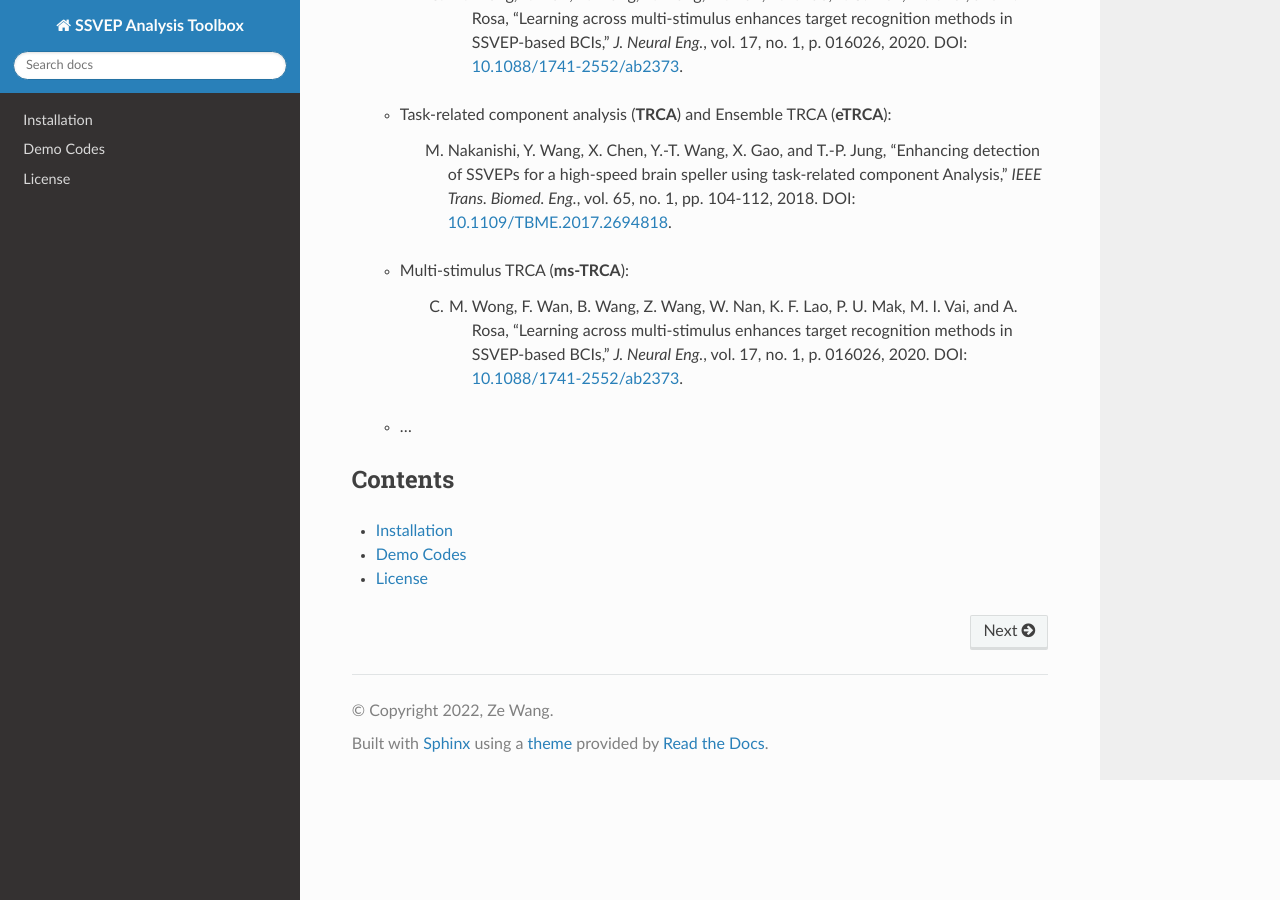
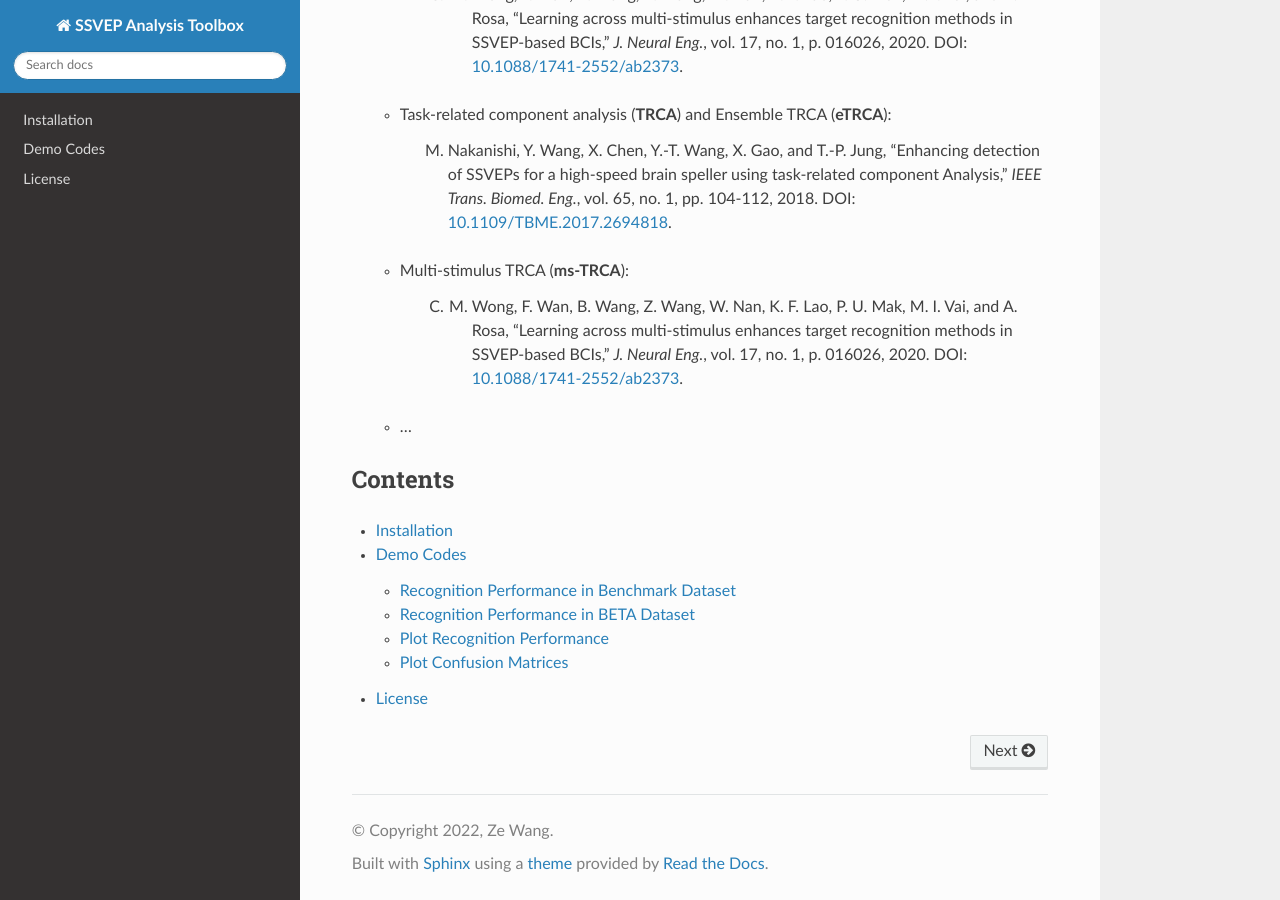
Before and after one commit to pikipity/SSVEP-Analysis-Toolbox, a Sphinx documentation site: the page built from Docs/index.rst, in a window 1280 px wide and 900 px high, scrolled down 1117 px. Built offline with Sphinx 7.4.7 and the Read the Docs theme 2.0.0, drawn with Linux system fonts in a browser that asks for light colours; some of the changed lines change nothing that is shown.

Commit message:
Update Demos.rst

```diff
--- a/Docs/Demos.rst
+++ b/Docs/Demos.rst
@@ -1,2 +1,103 @@
 Demo Codes
 ==========================
+
+Recognition Performance in Benchmark Dataset
+^^^^^^^^^^^^^^^^^^^^^^^^^^^^^^^^^^^^^^^^^^^^^^^
+
+The individual performance on the Benchmark Dataset with various signal lengths is verified in this demo. The classification accuracies, ITRs, training time, testing time, and confusion matrices are verified and stored in :file:`res/benchmarkdataset_res.mat`.
+
+This demo shows the following points:
+
++ How to use the Benchmark Dataset. When you first try this demo, the benchmark dataset will be downloaded in the folder  :file:`2016_Tsinghua_SSVEP_database`.
++ How to create recognition models.
++ How to use the provided evaluator ``BaseEvaluator`` to verify recognition performance.
+
+Note:
+
++ This demo uses ``gen_trials_onedataset_individual_diffsiglen`` to generate evaluation trials used for ``BaseEvaluator``. These trials are used to evaluate indivudal performance on various signal lengths. If your target is not to evaluate these performance, you can follow this function to prepare your own evaluation trials.
++ This demo uses ``cal_performance_onedataset_individual_diffsiglen`` and ``cal_confusionmatrix_onedataset_individual_diffsiglen`` to calculate recognition performance (accuracies and ITRs) and confusion matrices. These two functions are also used to calculate individual performance on various signal lengths. For your own evaluation trials, you can follow these two functions to evaluate your own performance.
++ You can adjust the threading number by changing ``n_jobs`` in ``evaluator.run``. Higher number requires the computer with higher performance. The current demo may occupy mora than 10 hours. You may reduce the number of models or the number of signal lengths to condense the running time.
++ ITRs are related to computational time. Different implementations may lead to different computational time. You may check the recorded testing time to get know the time used for ITR computation. We are also try to optimize implementations to reduce the computational time. For example, the sCCA implemented based on the QR decomposition is faster than the sCCA implemented based on the conventional canonical correlation with the same performance as shown in `"Plot Recognition Performance" demo <#plot-recognition-performance>`_.
+
+Demo file: :file:`demo/benchmarkdataset.py`
+
+.. literalinclude:: ../demo/benchmarkdataset.py
+    :language: python
+
+Recognition Performance in BETA Dataset
+^^^^^^^^^^^^^^^^^^^^^^^^^^^^^^^^^^^^^^^^^^^^^^^
+
+This demo is almost same as the above demo. The only difference is that this demo uses the BETA Dataset. Results are stored in :file:`res/betadataset_res.mat`.
+
+Demo file: :file:`demo/betadataset.py`
+
+.. literalinclude:: ../demo/betadataset.py
+    :language: python
+
+Plot Recognition Performance
+^^^^^^^^^^^^^^^^^^^^^^^^^^^^^^^^^^^
+
+This demo uses bar graph with error bars and shadow lines to plot classification accuracies, ITRs, training time, and testing time. Before running this demo, please run above two demos to obtain :file:`res/benchmarkdataset_res.mat` and :file:`res/betadataset_res.mat` files.
+
+This demo shows the following points:
+
++ How to use provided ``bar_plot_with_errorbar`` to plot the bar grapth with error bars.
++ How to use provided ``shadowline_plot`` to plot shadow lines.
+
+Demo file: :file:`demo/plot_performance.py`
+
+.. literalinclude:: ../demo/plot_performance.py
+    :language: python
+
+Generated graphs are stored in :file:`demo/res`. Parts of graphs are shown below.
+
++ Classification accuracies of the Benchmark Dataset:
+
+  .. image:: ../demo/res/benchmark_acc_bar.jpg
+
+  .. image:: ../demo/res/benchmark_acc_shadowline.jpg
+
++ Classification accuracies of the BETA Dataset:
+
+  .. image:: ../demo/res/beta_acc_bar.jpg
+
+  .. image:: ../demo/res/beta_acc_shadowline.jpg
+
++ Testing time of the Benchmark Dataset:
+
+  .. image:: ../demo/res/benchmark_testtime_bar.jpg
+
++ Testing time of the BETA Dataset:
+
+  .. image:: ../demo/res/beta_testtime_bar.jpg
+
+Plot Confusion Matrices
+^^^^^^^^^^^^^^^^^^^^^^^^^^^^^^^^^^^
+
+This demo provides an example of plotting confusion matrices. This demo directly uses ``imshow`` in ``matplotlib`` to plot confusion matrices. You also can use ``heatmap`` [#heatmap]_ in ``seaborn`` or ``plot_confusion_matrix`` [#plot_confusion_matrix]_ in ``sklearn`` to plot these confusion matrices. This demo only shows confusion matrices at 0.5-s signal length, which is controlled by ``target_time`` in the demo file. Moreover, all subjects' confusion matrices are summed together.
+
+.. [#heatmap] `Plot confusion matrices using seaborn <https://www.stackvidhya.com/plot-confusion-matrix-in-python-and-why/>`_
+.. [#plot_confusion_matrix] `Plot confusion matrices using sklearn <https://scikit-learn.org/stable/modules/generated/sklearn.metrics.plot_confusion_matrix.html>`_
+
+Demo file: :file:`demo/plot_confusion_matrix.py`
+
+.. literalinclude:: ../demo/plot_confusion_matrix.py
+    :language: python
+
+Generated graphs are stored in :file:`demo/res/benchmarkdataset_confusionmatrix` and :file:`demo/res/beta_confusionmatrix`. Parts of graphs are shown below.
+
++ eCCA (0.5s) in Benchmark Dataset
+
+  .. image:: ../demo/res/benchmarkdataset_confusionmatrix/eCCA_T0.5.jpg
+
++ eCCA (0.5s) in BETA Dataset
+
+  .. image:: ../demo/res/beta_confusionmatrix/eCCA_T0.5.jpg
+
++ eTRCA (0.5s) in Benchmark Dataset
+
+  .. image:: ../demo/res/benchmarkdataset_confusionmatrix/eTRCA_T0.5.jpg
+
++ eTRCA (0.5s) in BETA Dataset
+
+  .. image:: ../demo/res/beta_confusionmatrix/eTRCA_T0.5.jpg
```
